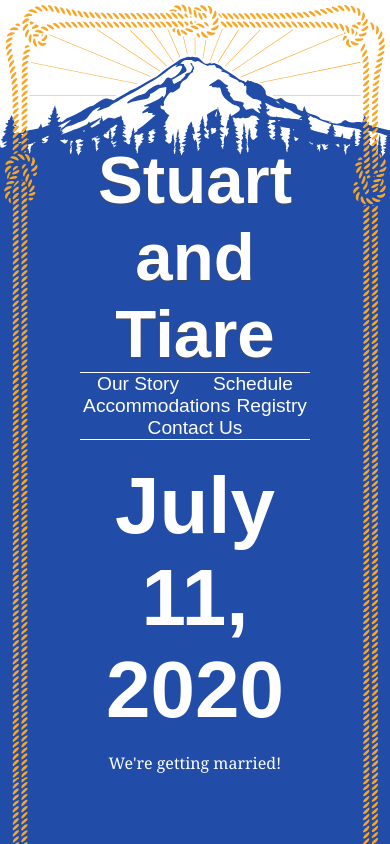
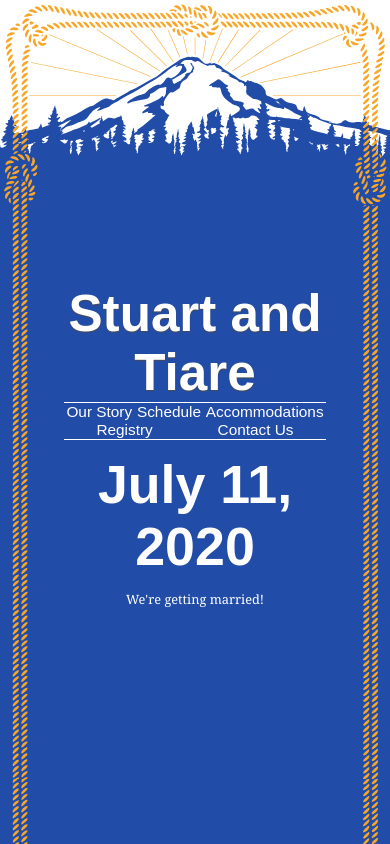
Before and after one commit to stuartpb/www.stuartandtiare.com, an Eleventy site: page index.pug in a window 390 px wide. Shown: the top 844 px of the page. Built offline with nearby package versions, Linux system fonts and the light colour scheme; Eleventy itself is replaced by a stand-in of ours; files that its build step writes are made by us from their sources; a web font is replaced by a local one.

Commit message:
Scale down fonts for smaller widths

```diff
--- a/invite.css
+++ b/invite.css
@@ -81,3 +81,18 @@ nav a {
 nav li {
   list-style: none;
 }
+
+@media (max-width: 750px) {
+  header h1 {
+    font-size: 4em;
+  }
+  .wedding-date {
+    font-size: 4.2em;
+  }
+}
+
+@media (max-width: 500px) {
+  body {
+    font-size: .8em;
+  }
+}
```
Also changed, not shown: 1 other file.
